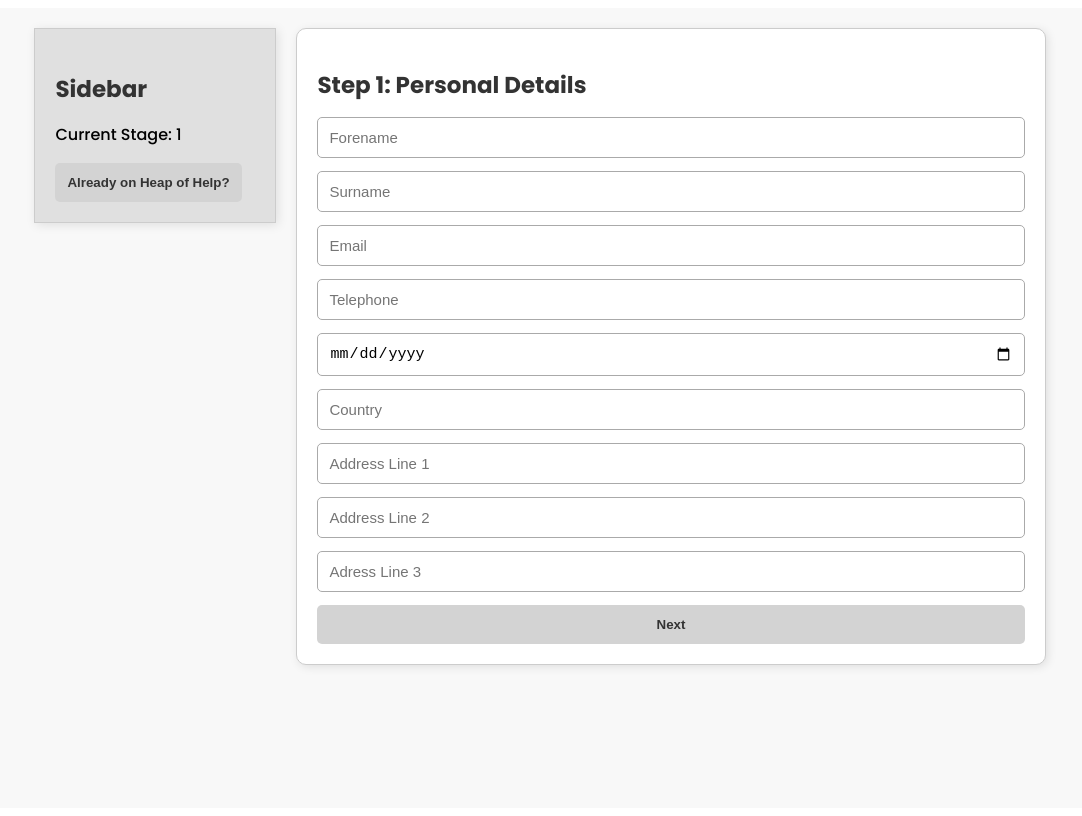
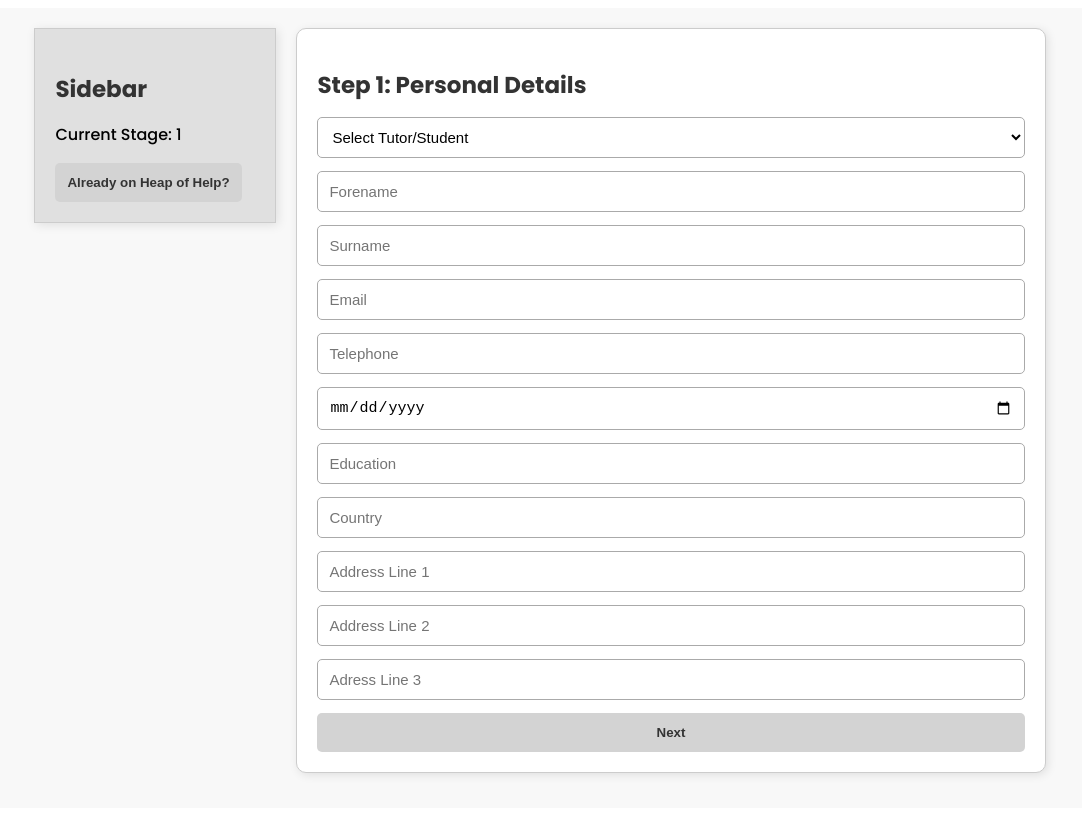
Before and after one commit to VladBagat/Heap-of-Help, a SvelteKit app: page /student_registration in a window 1280 px wide. Shown: the whole page, without its empty margins (100-1182 px from the left). Built offline with nearby package versions, Linux system fonts and the light colour scheme.

Commit message:
Dont need register as page

```diff
--- a/src/routes/register_as/+page.svelte
+++ /dev/null
@@ -1,53 +0,0 @@
-<script lang="js">
-    import { goto } from '$app/navigation';
-
-    // Function to redirect to the first page
-    function redirectToStudentReg() {
-        goto('/student_registration');
-    }
-
-    // Function to redirect to the second page
-    function redirectToTutorReg() {
-        goto('/tutor_registration');
-    }
-</script>
-
-<div id="button-page">
-    <div id="container">
-        <button class="redirect-button" on:click={redirectToStudentReg}> Register as a Student</button>
-        <button class="redirect-button" on:click={redirectToTutorReg}> Register as a Tutor</button>
-    </div>
-</div>
-
-<style>
-    #button-page {
-        height: 100vh;
-        display: flex;
-        justify-content: center;
-        align-items: center;
-    }
-
-    #container {
-        display: flex;
-        flex-direction: column;
-        gap: 20px;
-        align-items: center;
-    }
-
-    .redirect-button {
-        padding: 15px 30px;
-        font-size: 1.25em;
-        color: #333;
-        background-color: #e0e0e0;
-        border: 2px solid #333;
-        border-radius: 5px;
-        cursor: pointer;
-        transition: background-color 0.3s ease, border-color 0.3s ease;
-    }
-
-    .redirect-button:hover {
-        background-color: #333;
-        color: #fff;
-        border-color: #e0e0e0;
-    }
-</style>
--- a/src/routes/student_registration/+page.svelte
+++ b/src/routes/student_registration/+page.svelte
@@ -105,11 +105,17 @@
         {#if currentStage === 1}
           <h2>Step 1: Personal Details </h2>
           <form>
+            <select id="selection" class="element">
+              <option value="" disabled selected>Select Tutor/Student</option>
+              <option value="tutor">Tutor</option>
+              <option value="tutee">Student</option>
+            </select>
             <input class="element" type="text" bind:value={forename} placeholder="Forename" />
             <input class="element" type="text" bind:value={surname} placeholder="Surname" />
             <input class="element" type="text" bind:value={email} placeholder="Email" />
             <input class="element" type="text" bind:value={phonenumber} placeholder="Telephone" />
             <input class="element" type="date" placeholder="DOB" />
+            <input class="element" type="text" placeholder="Education" />
             <input class="element" type="text" placeholder="Country" />
             <input class="element" type="text" placeholder="Address Line 1" />
             <input class="element" type="text" placeholder="Address Line 2" />
@@ -134,9 +140,14 @@
         {/if}
 
         {#if currentStage === 3}
-          <h2>Step 3: Tags </h2>
+          <h2>Step 3: Selecting Tags </h2>
           <form onsubmit={submitForm}>
-            <input class="element" type="password" placeholder="Tags" />
+            <div id="tags">
+              <button class="tag_btn" data-value="Option 1">Option 1</button>
+              <button class="tag_btn" data-value="Option 2">Option 2</button>
+              <button class="tag_btn" data-value="Option 3">Option 3</button>
+              <button class="tag_btn" data-value="Option 4">Option 3</button>
+            </div>
             <button type="button" onclick={previousStage}>Back</button>
             <button type="submit">Submit</button>
           </form>
@@ -154,6 +165,42 @@
       align-items: flex-start;
       background-color: #f8f8f8;
       height: 100vh;
+    }
+
+    #selection {
+      padding: 10px;
+      border: 1px solid #aaa;
+      font-size: 15px;
+      border-radius: 5px;
+      width: 100%;
+      box-sizing: border-box;
+      background-color: white;
+      cursor: pointer;
+    }
+
+    #tags {
+      display: flex;
+      justify-content: center;
+      gap: 20px;
+      flex-wrap: wrap;
+      margin-top: 20px;
+    }
+
+    .tag_btn {
+      padding: 12px 20px;
+      background-color: grey;
+      color: white;
+      border: none;
+      border-radius: 5px;
+      cursor: pointer;
+      font-size: 14px;
+      font-weight: bold;
+      transition: background-color 0.3s ease, transform 0.1s ease;
+    }
+
+    .tag_btn:hover {
+      background-color: #2980b9; /* Darker blue on hover */
+      transform: scale(1.05);
     }
 
     #container {
@@ -247,68 +294,3 @@
     }
 
   </style>
-
-
-
-<!--
-<style>
-  #pass-inp{
-      height: auto;
-      display: flex;
-      justify-content: center;
-      align-items: center;
-      flex-direction: column;
-      gap: 20px;
-  }
-
-  #student_registration{
-      background-color: #f5f5f5;
-      height: 100vh;
-      display: flex;
-      justify-content: center;
-      align-items: center;
-  }
-
-  #container{
-
-  display: flex;
-  flex-direction: column;
-  justify-content: center;
-  align-items: center;
-  gap: 20px;
-  width: 60%;
-  max-width: 800px;
-  background-color: white;
-  border: 2px solid black;
-  padding: 40px 60px;
-  border-radius: 10px;
-  position: relative;
-
-  }
-
-  .element{
-      font-size: 1.25vw;
-  }
-
-  #register-button {
-      position: absolute;
-      bottom: 20px;
-      right: 20px;
-      padding: 10px 20px;
-      background-color:#f5f5f5 ;
-      color: #333;
-      border: 2px solid black;
-      border-radius: 5px;
-      cursor: pointer;
-  }
-
-  .redirect{
-      background: none!important;
-      border: none;
-      padding: 0!important;
-      font-family: arial, sans-serif;
-      color: #069;
-      text-decoration: underline;
-      cursor: pointer;
-  }
-</style> -->
```
